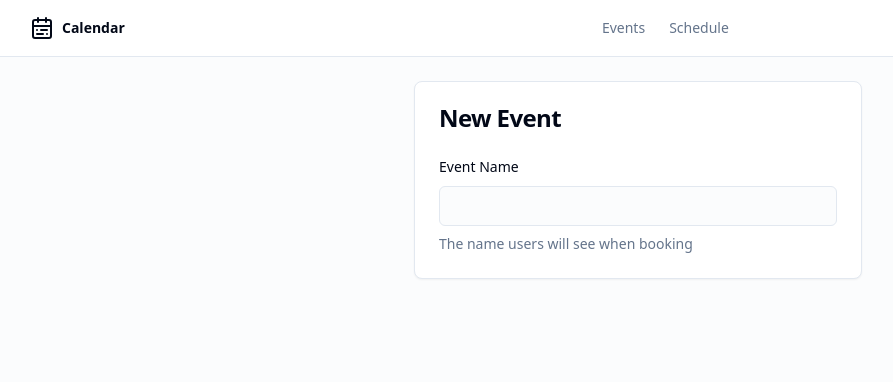
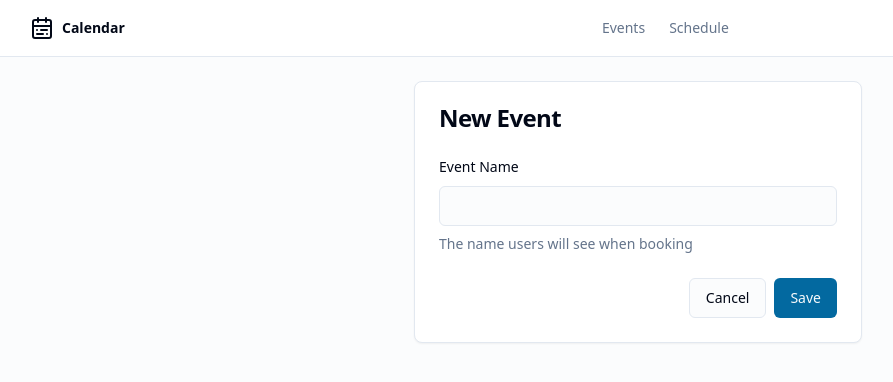
Before and after one commit to Jubayer-Hossain-Abir-404/next-js-google-calendar-scheduler, a Next.js app: page /events/new in a window 1280 px wide. Shown: the top 382 px of the page, without its empty margins (2-895 px from the left). Built offline with nearby package versions, Linux system fonts and the light colour scheme.

Commit message:
save an cancel button set

```diff
--- a/src/components/forms/EventForm.tsx
+++ b/src/components/forms/EventForm.tsx
@@ -5,6 +5,8 @@ import { eventFormSchema } from "@/schema/events"
 import { zodResolver } from "@hookform/resolvers/zod"
 import { Form, FormControl, FormDescription, FormField, FormItem, FormLabel, FormMessage } from "../ui/form"
 import { Input } from "../ui/input"
+import { Button } from "../ui/button";
+import Link from "next/link";
 
 
 export function EventForm() {
@@ -21,7 +23,8 @@ export function EventForm() {
 
     return (
         <Form {...form}>
-            <form onSubmit={form.handleSubmit(onSubmit)}>
+            <form onSubmit={form.handleSubmit(onSubmit)}
+            className="flex gap-6 flex-col">
                 <FormField
                 control={form.control}
                 name="name"
@@ -39,6 +42,16 @@ export function EventForm() {
                     </FormItem>
                 )}
                 />
+
+                <div className="flex gap-2 justify-end">
+                    <Button type="button" asChild variant="outline">
+                        <Link href="/events">Cancel</Link>
+                    </Button>
+
+                    <Button type="submit">
+                        Save
+                    </Button>
+                </div>
             </form>
         </Form>
     )
```
